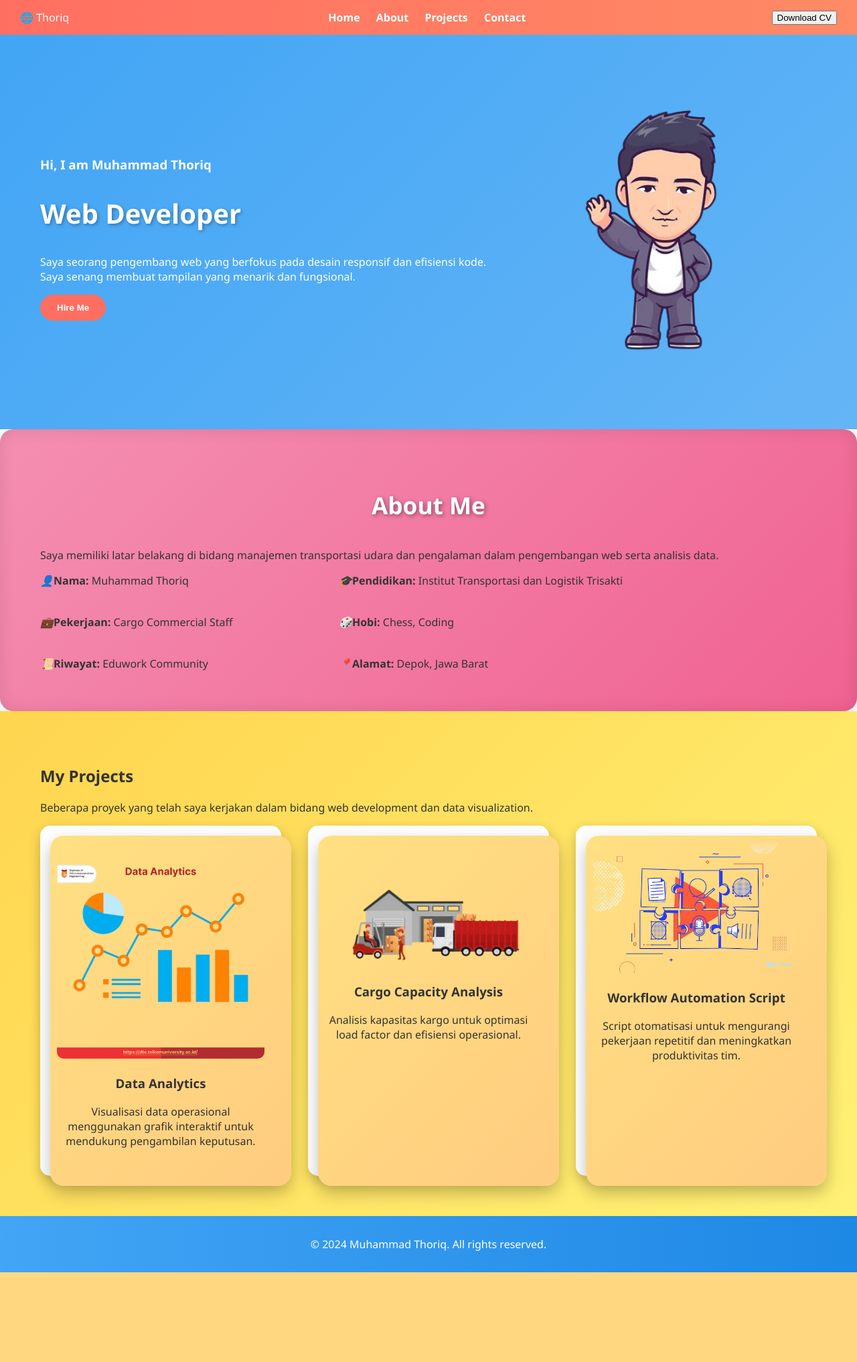
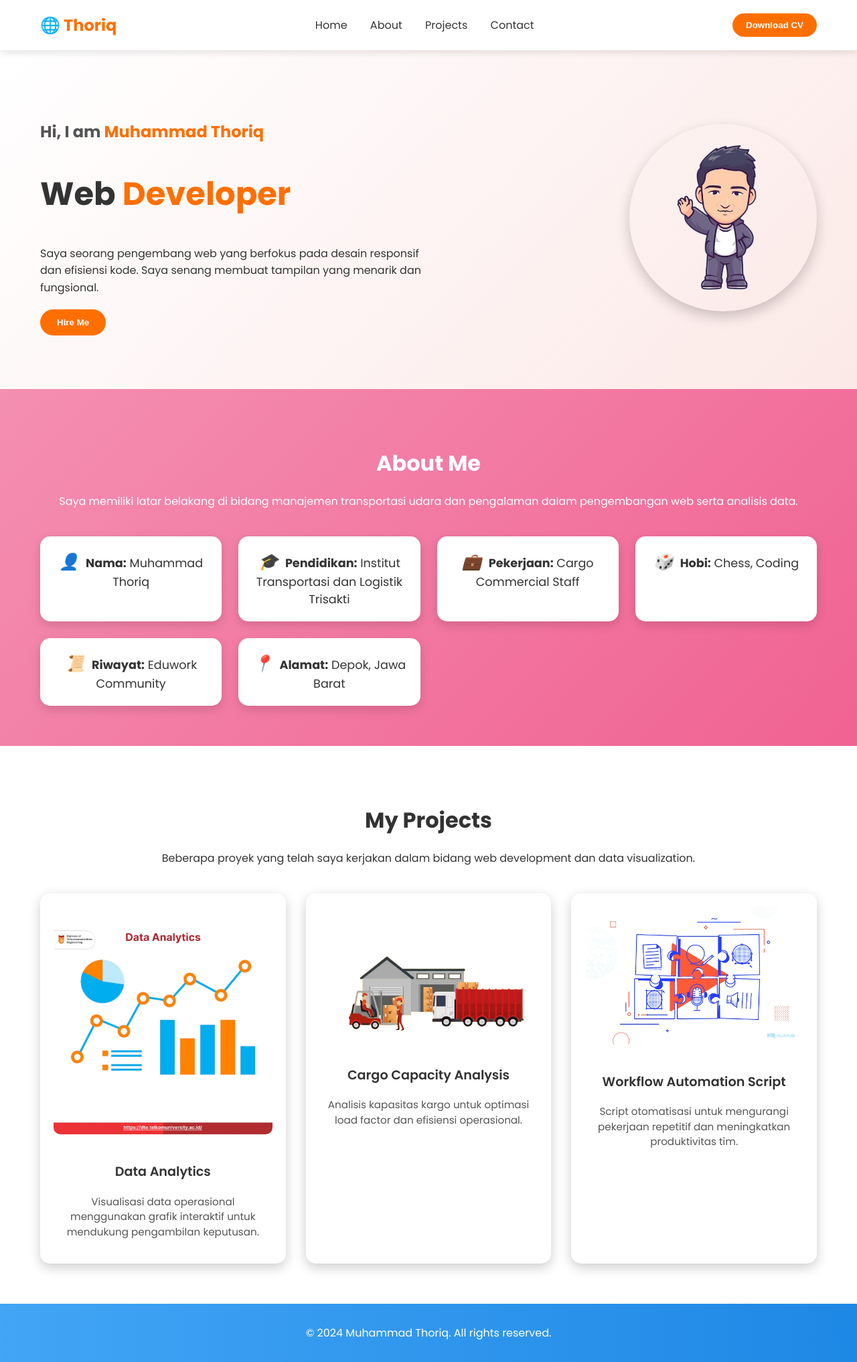
Before and after one commit to Thoriq316/BNSPnoot, a PHP site: page /tugas2.html in a window 1280 px wide. Shown: the whole page at 67% size. Before the commit the page ends 1900 px from the top, so only its background shows below. Run offline with PHP 8.4, Linux system fonts and the light colour scheme.

Commit message:
Update style.css

```diff
--- a/Sesi2/style.css
+++ b/Sesi2/style.css
@@ -1,10 +1,9 @@
 /* General */
 body {
-  font-family: 'Segoe UI', sans-serif;
+  font-family: 'Poppins', sans-serif;
   margin: 0;
-  background: linear-gradient(180deg, #f9fbfd, #e3f2fd);
+  background-color: #f9f9f9;
   color: #333;
-  animation: fadeIn 1s ease-in;
 }
 
 /* Navbar */
@@ -12,200 +11,196 @@ body {
   display: flex;
   justify-content: space-between;
   align-items: center;
-  background: linear-gradient(90deg, #ff6f61, #ff8a65);
-  color: white;
-  padding: 15px 30px;
+  background: white;
+  padding: 20px 60px;
+  box-shadow: 0 4px 10px rgba(0,0,0,0.1);
   position: sticky;
   top: 0;
   z-index: 1000;
 }
 
+.logo {
+  font-weight: 700;
+  font-size: 1.5rem;
+  color: #ff6f00;
+}
+
 .navbar a {
-  color: white;
+  color: #333;
   text-decoration: none;
-  margin-left: 20px;
-  font-weight: bold;
-  transition: color 0.3s ease, transform 0.3s ease;
+  margin: 0 15px;
+  font-weight: 500;
+  transition: color 0.3s ease;
 }
 
 .navbar a:hover {
-  color: #ffe082;
-  transform: scale(1.1);
+  color: #ff6f00;
+}
+
+.btn-cv {
+  background: #ff6f00;
+  color: white;
+  border: none;
+  padding: 10px 20px;
+  border-radius: 25px;
+  cursor: pointer;
+  font-weight: 600;
+  transition: background 0.3s ease;
+}
+
+.btn-cv:hover {
+  background: #e65100;
 }
 
 /* Header */
 .header {
-  display: grid;
-  grid-template-columns: 60% 40%;
-  background: linear-gradient(135deg, #42a5f5, #64b5f6);
-  padding: 60px;
+  display: flex;
+  justify-content: space-between;
   align-items: center;
-  color: white;
+  padding: 80px 60px;
+  background: linear-gradient(135deg, #fff, #fbe9e7);
+}
+
+.header-text {
+  max-width: 50%;
+}
+
+.header-text h3 {
+  font-size: 1.5rem;
+  color: #555;
+}
+
+.header-text h3 span {
+  color: #ff6f00;
 }
 
 .header-text h1 {
-  font-size: 2.5rem;
-  text-shadow: 2px 2px 5px rgba(0,0,0,0.3);
+  font-size: 3rem;
+  font-weight: 700;
+  color: #333;
 }
 
-.header-text button {
-  background: #ff6f61;
+.header-text h1 span {
+  color: #ff6f00;
+}
+
+.header-text p {
+  margin: 20px 0;
+  line-height: 1.6;
+}
+
+.btn-primary {
+  background: #ff6f00;
   color: white;
   border: none;
   padding: 12px 25px;
+  border-radius: 25px;
   cursor: pointer;
-  border-radius: 25px;
-  font-weight: bold;
+  font-weight: 600;
   transition: transform 0.3s ease, background 0.3s ease;
 }
 
-.header-text button:hover {
-  transform: scale(1.1);
-  background: #e53935;
-  box-shadow: 0 6px 15px rgba(0,0,0,0.3);
+.btn-primary:hover {
+  transform: scale(1.05);
+  background: #e65100;
 }
 
 .header-image img {
-  width: 100%;
-  border-radius: 15px;
-  transition: transform 0.4s ease;
-}
-
-.header-image img:hover {
-  transform: rotate(3deg) scale(1.05);
+  width: 280px;
+  height: 280px;
+  border-radius: 50%;
+  box-shadow: 0 8px 20px rgba(0,0,0,0.2);
 }
 
 /* Biodata */
 .biodata {
   background: linear-gradient(135deg, #f48fb1, #f06292);
   padding: 60px;
-  border-radius: 20px;
-  box-shadow: inset 0 0 25px rgba(0,0,0,0.1);
+  color: white;
+  text-align: center;
 }
 
 .biodata h2 {
-  text-align: center;
-  color: white;
-  margin-bottom: 40px;
-  font-size: 2.2rem;
-  text-shadow: 2px 2px 6px rgba(0,0,0,0.4);
+  font-size: 2rem;
+  margin-bottom: 20px;
 }
 
 .bio-grid {
   display: grid;
-  grid-template-columns: 35% 65%;
-  gap: 40px;
-  align-items: flex-start;
+  grid-template-columns: repeat(auto-fit, minmax(250px, 1fr));
+  gap: 25px;
+  margin-top: 40px;
 }
 
-.bio-photo img {
-  width: 100%;
-  border-radius: 20px;
-  box-shadow: 0 10px 25px rgba(0,0,0,0.3);
-  transition: transform 0.4s ease, box-shadow 0.4s ease;
-}
-
-.bio-photo img:hover {
-  transform: scale(1.08);
-  box-shadow: 0 14px 30px rgba(0,0,0,0.4);
-}
-
-.bio-info {
+.bio-item {
   background: white;
-  border-radius: 20px;
-  padding: 30px;
-  box-shadow: 0 6px 20px rgba(0,0,0,0.2);
+  color: #333;
+  border-radius: 15px;
+  padding: 20px;
+  box-shadow: 0 5px 15px rgba(0,0,0,0.15);
+  font-size: 1.1rem;
   transition: transform 0.3s ease, box-shadow 0.3s ease;
 }
 
-.bio-info:hover {
-  transform: translateY(-8px);
-  box-shadow: 0 12px 28px rgba(0,0,0,0.3);
+.bio-item:hover {
+  transform: translateY(-5px);
+  box-shadow: 0 10px 25px rgba(0,0,0,0.25);
 }
 
-.bio-info p {
-  font-size: 1.2rem;
-  margin: 15px 0;
-  display: flex;
-  align-items: center;
-  gap: 12px;
-  padding: 10px;
-  border-bottom: 1px solid #eee;
-  transition: background 0.3s ease;
+.bio-item i {
+  font-size: 1.5rem;
+  color: #f06292;
+  margin-right: 10px;
 }
-
-.bio-info p:last-child {
-  border-bottom: none;
-}
-
-.bio-info p:hover {
-  background: #fce4ec;
-  border-radius: 10px;
-}
-
-/* Ikon per baris biodata */
-.bio-info p:nth-child(1)::before { content: "👤"; color: #ec407a; }
-.bio-info p:nth-child(2)::before { content: "🎓"; color: #ec407a; }
-.bio-info p:nth-child(3)::before { content: "💼"; color: #ec407a; }
-.bio-info p:nth-child(4)::before { content: "🎲"; color: #ec407a; }
-.bio-info p:nth-child(5)::before { content: "📜"; color: #ec407a; }
-.bio-info p:nth-child(6)::before { content: "📍"; color: #ec407a; }
 
 /* Portofolio */
 .portofolio {
-  background: linear-gradient(135deg, #ffd54f, #fff176);
+  background: #fff;
   padding: 60px;
+  text-align: center;
+}
+
+.portofolio h2 {
+  font-size: 2rem;
+  margin-bottom: 20px;
 }
 
 .portfolio-grid {
   display: grid;
   grid-template-columns: repeat(auto-fit, minmax(280px, 1fr));
-  gap: 40px;
+  gap: 30px;
+  margin-top: 40px;
 }
 
-/* Card dengan double layer */
 .card {
-  position: relative;
   background: white;
   border-radius: 15px;
   box-shadow: 0 6px 18px rgba(0,0,0,0.2);
-  padding: 25px;
-  text-align: center;
+  padding: 20px;
   transition: transform 0.3s ease, box-shadow 0.3s ease;
-  z-index: 1;
-}
-
-.card::after {
-  content: "";
-  position: absolute;
-  top: 15px;
-  left: 15px;
-  right: -15px;
-  bottom: -15px;
-  border-radius: 20px;
-  background: linear-gradient(135deg, #ffe082, #ffcc80);
-  z-index: -1;
-  box-shadow: 0 10px 25px rgba(0,0,0,0.25);
-  transition: transform 0.3s ease;
 }
 
 .card:hover {
-  transform: translateY(-12px) scale(1.05);
+  transform: translateY(-10px);
   box-shadow: 0 12px 28px rgba(0,0,0,0.3);
-}
-
-.card:hover::after {
-  transform: scale(1.05);
 }
 
 .card img {
   width: 100%;
   border-radius: 10px;
-  transition: transform 0.4s ease;
+  margin-bottom: 15px;
 }
 
-.card img:hover {
-  transform: scale(1.1);
+.card h3 {
+  font-size: 1.2rem;
+  font-weight: 600;
+  color: #333;
+}
+
+.card p {
+  font-size: 0.95rem;
+  color: #555;
+  line-height: 1.5;
 }
 
 /* Footer */
@@ -219,8 +214,12 @@ body {
 /* Responsiveness */
 @media (max-width: 768px) {
   .header {
-    grid-template-columns: 1fr;
+    flex-direction: column;
     text-align: center;
+  }
+
+  .header-text {
+    max-width: 100%;
   }
 
   .bio-grid {
```
